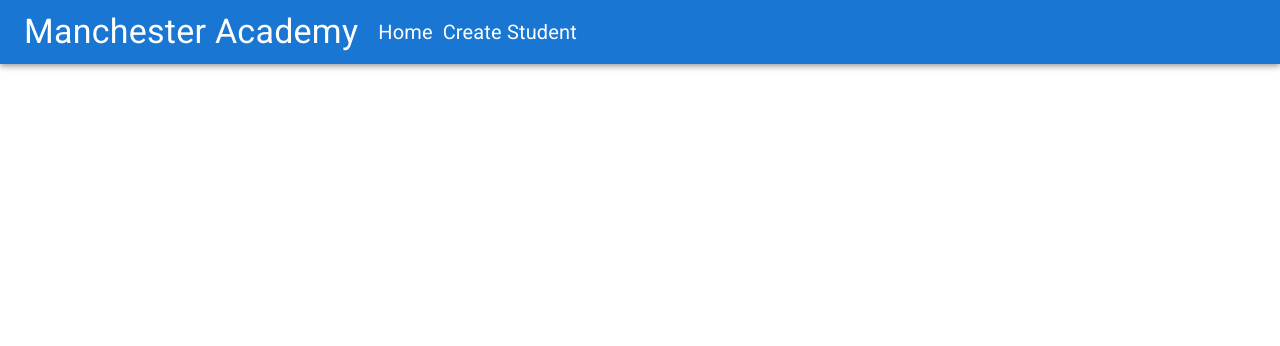
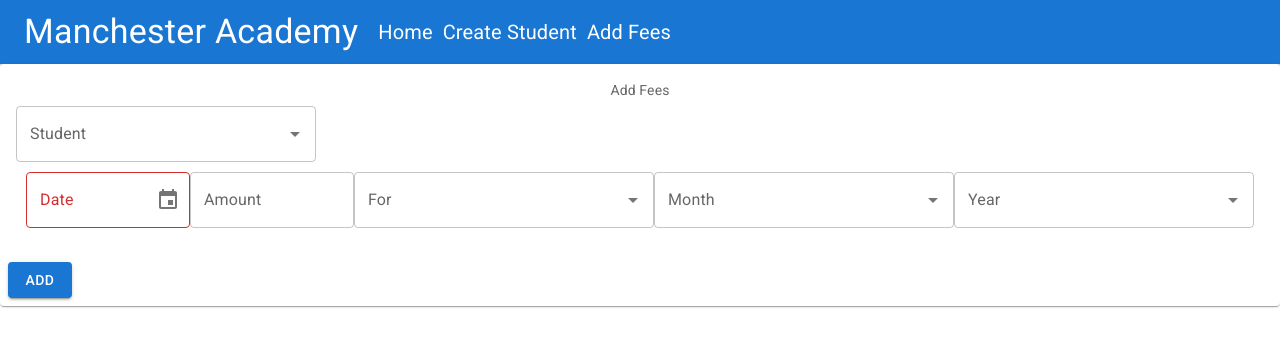
Before and after one commit to saranbabu777/student_management, a React (Create React App) app in the folder client/: page /add-fees in a window 1280 px wide. Shown: the top 346 px of the page. Built offline with nearby package versions, Linux system fonts and the light colour scheme; no server answers.

Commit message:
Add fees
Signed-off-by: saran <saranbabu777@gmail.com>

```diff
--- a/client/src/App.js
+++ b/client/src/App.js
@@ -4,6 +4,7 @@ import CreateStudent from './components/create-student';
 import EditStudent from './components/edit-student';
 import StudentList from './components/student-list';
 import Navbar from './components/navbar';
+import AddFees from './components/add-fees';
 
 function App() {
   return (
@@ -12,6 +13,7 @@ function App() {
       <Routes>
         <Route exact path="/" element={<StudentList />} />
         <Route path="/create" element={<CreateStudent />} />
+        <Route path="/add-fees" element={<AddFees />} />
         <Route path="/edit/:id" element={<EditStudent />} />
       </Routes>
 
--- /dev/null
+++ b/client/src/components/add-fees.js
@@ -0,0 +1,197 @@
+import React, { useState, useEffect } from "react";
+import Button from '@mui/material/Button';
+import TextField from '@mui/material/TextField';
+import { DesktopDatePicker } from '@mui/x-date-pickers/DesktopDatePicker';
+import { AdapterDateFns } from '@mui/x-date-pickers/AdapterDateFns';
+import { LocalizationProvider } from '@mui/x-date-pickers/LocalizationProvider';
+import Card from '@mui/material/Card';
+import CardActions from '@mui/material/CardActions';
+import CardContent from '@mui/material/CardContent';
+import { styled } from "@mui/material";
+import Typography from '@mui/material/Typography';
+import Autocomplete from '@mui/material/Autocomplete';
+
+const FormControl = styled('div')(
+    ({ theme }) => `
+    flex: 1;
+  `,
+);
+
+const StyleForm = styled('form')(
+    ({ theme }) => `
+    display: flex;
+    margin: 10px;
+    justify-content:center;
+    align-items:center;
+  `,
+);
+
+const typeList = [
+    { label: `Registration Fees`, value: `registration_fees` },
+    { label: `Monthly Fees`, value: `monthly_fees` }
+]
+const yearList = [`2021`, `2022`, `2023`]
+const monthList = [
+    { label: `January`, value: `jan` },
+    { label: `February`, value: `feb` },
+    { label: `March`, value: `mar` },
+    { label: `April`, value: `apr` },
+    { label: `May`, value: `may` },
+    { label: `June`, value: `jun` },
+    { label: `July`, value: `jul` },
+    { label: `August`, value: `aug` },
+    { label: `September`, value: `sep` },
+    { label: `October`, value: `oct` },
+    { label: `November`, value: `nov` },
+    { label: `December`, value: `dec` },
+]
+
+const AddFees = () => {
+    const [fees, setFees] = useState({
+        date: "",
+        amount: "",
+        for: "",
+        month: "",
+        year: ""
+    })
+
+    const [student, setStudent] = useState({})
+
+    const [studentList, setStudentList] = useState([])
+
+    useEffect(() => {
+        const getStudents = () => {
+            fetch('http://localhost:5000/student', { method: 'GET' })
+                .then(response => response.json())
+                .then(response => {
+                    setStudentList(response)
+                })
+        }
+        getStudents();
+    }, [])
+
+    const selectStudent = (change) => {
+        setStudent(change);
+    }
+
+    const updateFees = (change) => {
+        setFees(prev => {
+            return { ...prev, ...change }
+        })
+    }
+
+    const updateStudent = () => {
+        const newFees = { ...fees }
+        const studentFees = student.fees ? student.fees : [];
+        studentFees.push(newFees);
+        fetch(`http://localhost:5000/student/update/${student._id}`, {
+            method: "POST",
+            headers: {
+                "Content-Type": "application/json",
+            },
+            body: JSON.stringify({ ...student, fees: studentFees })
+        }).then(response => {
+            resetForm();
+        })
+    }
+
+    const resetFees = () => {
+        fetch(`http://localhost:5000/student/update/${student._id}`, {
+            method: "POST",
+            headers: {
+                "Content-Type": "application/json",
+            },
+            body: JSON.stringify({ ...student, fees: [] })
+        }).then(response => {
+            resetForm();
+        })
+    }
+
+    const resetForm = () => {
+        setStudent({})
+        setFees({
+            date: "",
+            amount: "",
+            for: "",
+            month: "",
+            year: ""
+        })
+    }
+
+    return (
+        <React.Fragment>
+            <Card sx={{ minWidth: 275 }}>
+                <LocalizationProvider dateAdapter={AdapterDateFns}>
+                    <CardContent>
+                        <Typography sx={{ fontSize: 14 }} color="text.secondary" gutterBottom>
+                            Add Fees
+                        </Typography>
+                        <Autocomplete
+                            disablePortal
+                            onChange={(event, newValue) => {
+                                selectStudent(newValue);
+                            }}
+                            getOptionLabel={option => option.name}
+                            options={studentList}
+                            sx={{ width: 300 }}
+                            renderInput={(params) => <TextField {...params} label="Student" />}
+                        />
+                        <StyleForm>
+                            <FormControl>
+                                <DesktopDatePicker
+                                    label="Date"
+                                    inputFormat="dd/MM/yyyy"
+                                    value={fees.date}
+                                    onChange={(value) => updateFees({ date: value })}
+                                    renderInput={(params) => <TextField {...params} />}
+                                />
+                            </FormControl>
+                            <FormControl>
+                                <TextField label="Amount" variant="outlined" value={fees.amount} onChange={(event) => updateFees({ amount: event.target.value })} />
+                            </FormControl>
+                            <FormControl>
+                                <Autocomplete
+                                    disablePortal
+                                    onChange={(event, newValue) => {
+                                        updateFees({ for: newValue ? newValue.value : `` });
+                                    }}
+                                    options={typeList}
+                                    sx={{ width: 300 }}
+                                    renderInput={(params) => <TextField {...params} label="For" />}
+                                />
+                            </FormControl>
+                            <FormControl>
+                                <Autocomplete
+                                    disablePortal
+                                    onChange={(event, newValue) => {
+                                        updateFees({ month: newValue ? newValue.value : `` });
+                                    }}
+                                    options={monthList}
+                                    sx={{ width: 300 }}
+                                    renderInput={(params) => <TextField {...params} label="Month" />}
+                                />
+                            </FormControl>
+                            <FormControl>
+                                <Autocomplete
+                                    disablePortal
+                                    onChange={(event, newValue) => {
+                                        updateFees({ year: newValue });
+                                    }}
+                                    options={yearList}
+                                    sx={{ width: 300 }}
+                                    renderInput={(params) => <TextField {...params} label="Year" />}
+                                />
+                            </FormControl>
+                        </StyleForm>
+                    </CardContent>
+                    <CardActions>
+                        <Button variant="contained" onClick={() => updateStudent()}>Add</Button>
+                        {/* <Button variant="contained" onClick={() => resetFees()}>Reset Fees</Button> */}
+                    </CardActions>
+                </LocalizationProvider>
+            </Card>
+        </React.Fragment>
+    )
+}
+
+export default AddFees;
--- a/client/src/components/navbar.js
+++ b/client/src/components/navbar.js
@@ -48,6 +48,9 @@ const Navbar = () => {
                     <StyledLink to="/create">
                         Create Student
                     </StyledLink>
+                    <StyledLink to="/add-fees">
+                        Add Fees
+                    </StyledLink>
                 </StyledNav>
             </Toolbar>
         </AppBar>
```
